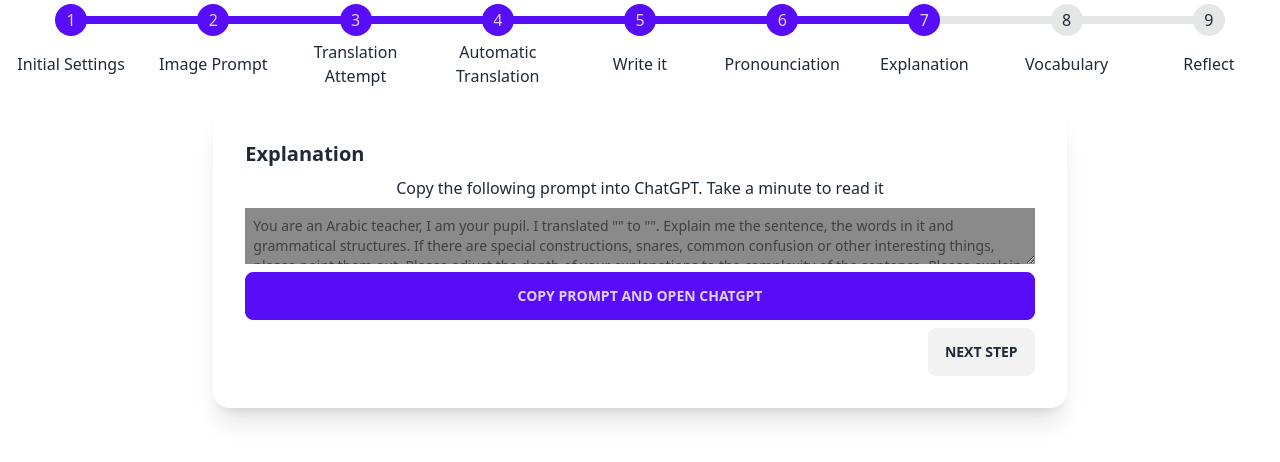
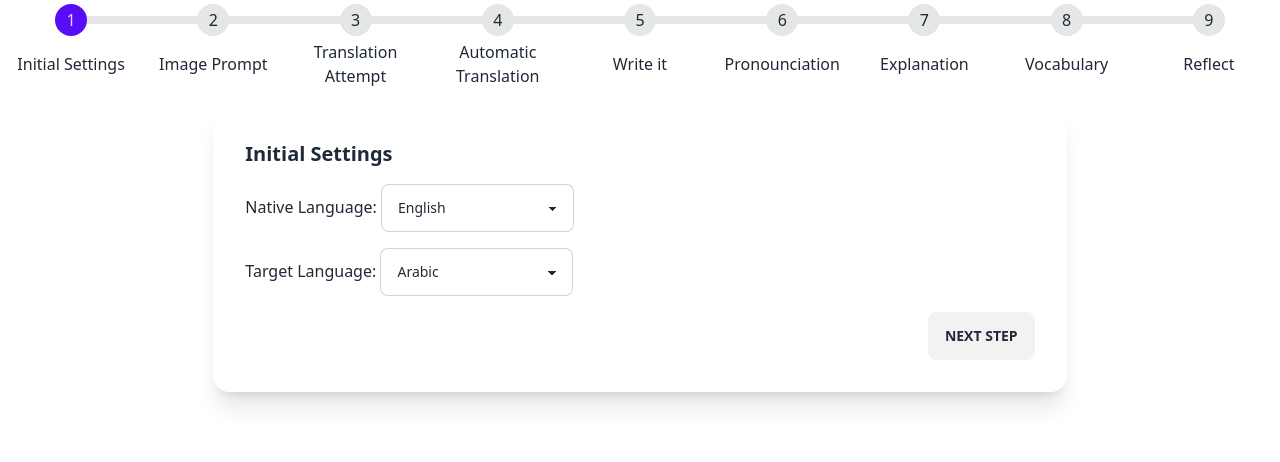
Before and after one commit to koljapluemer/target-language-expression-tutor, a SvelteKit app: page / in a window 1280 px wide. Shown: the top 462 px of the page. Built offline with nearby package versions, Linux system fonts and the light colour scheme.

Commit message:
save translation attempt

```diff
--- a/src/routes/+page.svelte
+++ b/src/routes/+page.svelte
@@ -4,9 +4,10 @@
 	// import { t } from 'vitest/dist/types-198fd1d9';
 
 	// handle the logic behind going from one step to the next:
-	let page = 6;
+	let page = 0;
 	let nativeExpression = '';
 	let translatedExpression = '';
+	let translationGuess = '';
 
 	const possibleLanguages = [
 		{ language: 'Afrikaans', shortcode: 'af' },
@@ -192,7 +193,7 @@
 					shot!
 				</p>
 				<em>{nativeExpression}</em>
-				<textarea name="" id="" cols="100" rows="10" />
+				<textarea name="" id="" cols="100" rows="10" bind:value={translationGuess} />
 				<small>You don't have to put your translation here, you can also write it by hand</small>
 				<div class="card-actions justify-end">
 					<button
```
Also changed, not shown: 1 other file (tests, documents, lock files or other folders).
